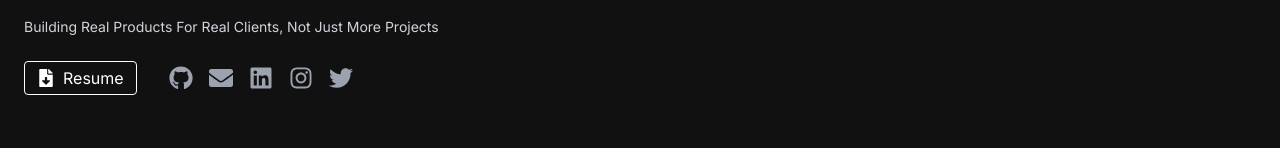
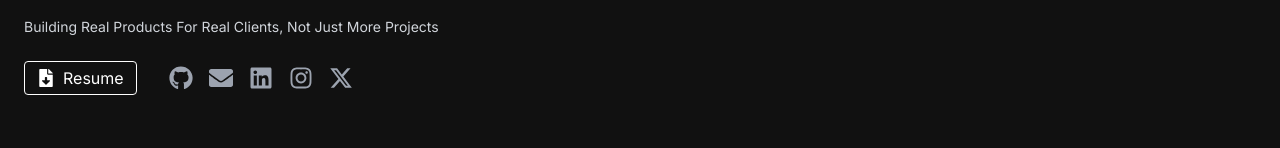
Before and after one commit to capybara-brain346/capybaras-portfolio, a Next.js app: page / in a window 1280 px wide. Shown: the part 265-413 px from the top of the page. Built offline with nearby package versions, Linux system fonts and the light colour scheme.

Commit message:
Updated Social Links

```diff
--- a/src/components/SocialLinks.tsx
+++ b/src/components/SocialLinks.tsx
@@ -1,5 +1,6 @@
 import React from 'react';
-import { FaGithub, FaEnvelope, FaLinkedin, FaFileDownload, FaInstagram, FaTwitter } from 'react-icons/fa';
+import { FaGithub, FaEnvelope, FaLinkedin, FaFileDownload, FaInstagram } from 'react-icons/fa';
+import { FaXTwitter } from 'react-icons/fa6';
 
 const SocialLinks: React.FC = () => {
   return (
@@ -25,7 +26,7 @@ const SocialLinks: React.FC = () => {
         <FaInstagram size={24} />
       </a>
       <a href="https://twitter.com/OskarFranttiG" target="_blank" rel="noopener noreferrer" className="text-gray-400 hover:text-white">
-        <FaTwitter size={24} />
+        <FaXTwitter size={24} />
       </a>
     </div>
   );
```
